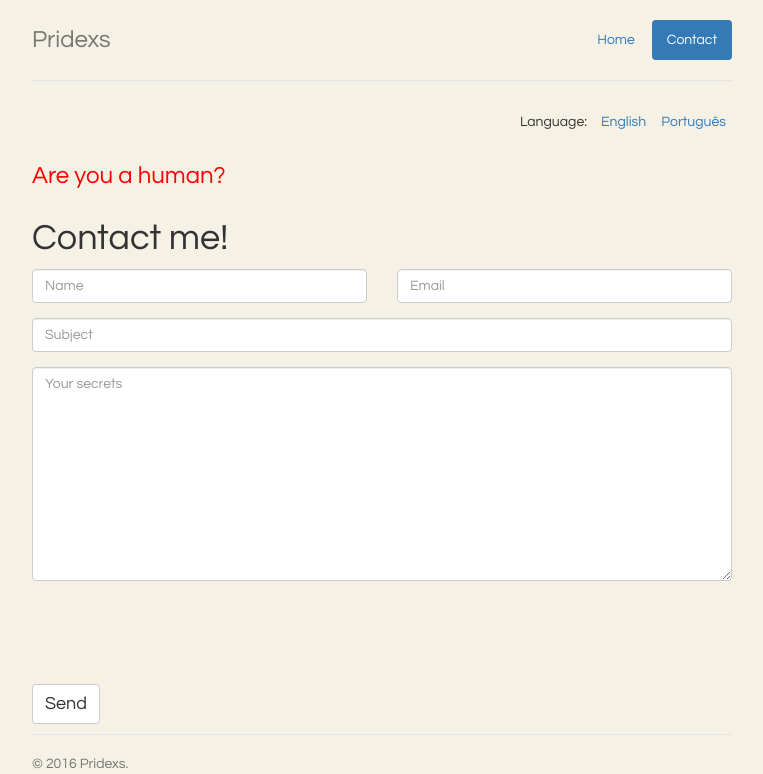
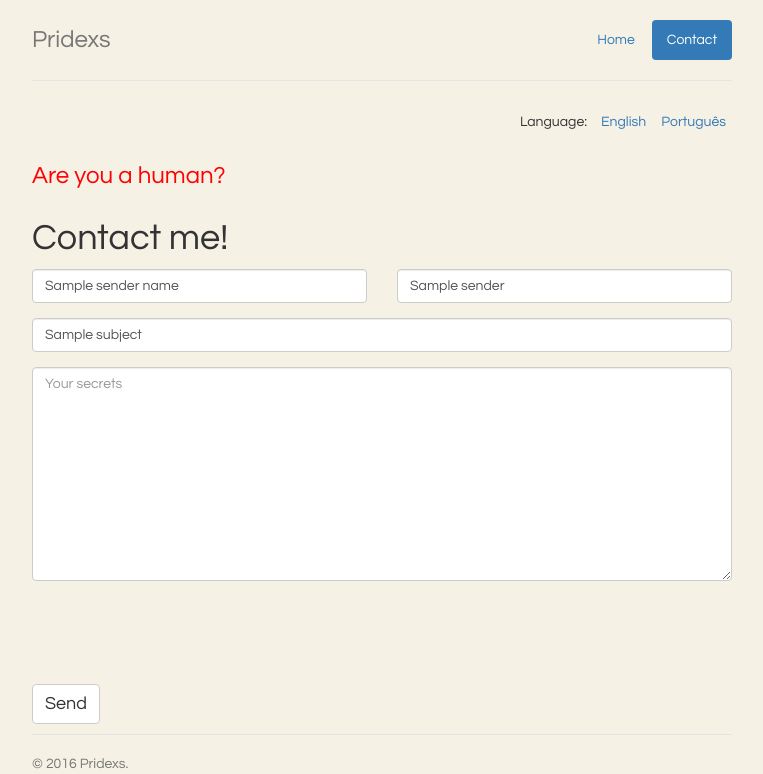
Before and after one commit to Pridexs/pridexs.com, a Django app: template pridexs/mainwebsite/templates/mainwebsite/contact.html in a window 1280 px wide. Shown: the top 774 px of the page, without its empty margins (258-1021 px from the left). Run offline with Django 3.2, Linux system fonts and the light colour scheme; the template is opened without the code that fills it: most values are stand-ins (such as "Sample title", 1, 10 or a date in 2020); some libraries are stand-ins or nearby versions.

Commit message:
Save message if not human

```diff
--- a/pridexs/mainwebsite/templates/mainwebsite/contact.html
+++ b/pridexs/mainwebsite/templates/mainwebsite/contact.html
@@ -103,21 +103,21 @@
       <div class="row contact-form">
         <div class="col-lg-6 form-group">
           <label class="sr-only" for="c_name">{% trans "Name" %}</label>
-          <input type="text" name="c_name" class="form-control" id="c_name" placeholder="{% trans "Name" %}" required="true">
+          <input type="text" name="c_name" class="form-control" id="c_name" placeholder="{% trans "Name" %}" value="{{ senderName }}">
         </div>
 
         <div class="col-lg-6 form-group">
           <label class="sr-only" for="c_email">{% trans "Email Address" %}</label>
-          <input type="email" name="c_email" class="form-control" id="c_email" placeholder="{% trans "Email" %}" required="true">
+          <input type="email" name="c_email" class="form-control" id="c_email" placeholder="{% trans "Email" %}" value="{{ sender }}" required="true">
         </div>
 
         <div class="col-lg-12 form-group">
           <label class="sr-only" for="c_subject">{% trans "Subject" %}</label>
-          <input type="text" name="c_subject" class="form-control" id="c_subject" placeholder="{% trans "Subject" %}" required="true">
+          <input type="text" name="c_subject" class="form-control" id="c_subject" placeholder="{% trans "Subject" %}" value="{{ subject }}">
         </div>
 
         <div class="col-lg-12 form-group">
-          <textarea class="form-control" name="c_message" rows="10" id="c_message" placeholder="{% trans "Your secrets" %}" required="true"></textarea>
+          <textarea class="form-control" name="c_message" rows="10" id="c_message" placeholder="{% trans "Your secrets" %}" required="true">{{ message }}</textarea>
         </div>
 
         <div class="col-lg-12" style="height: 88px;">
```
